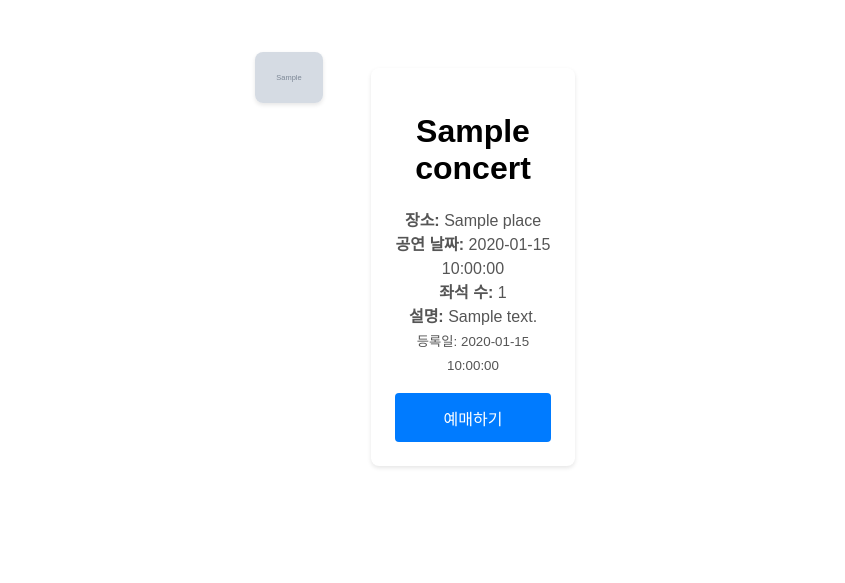
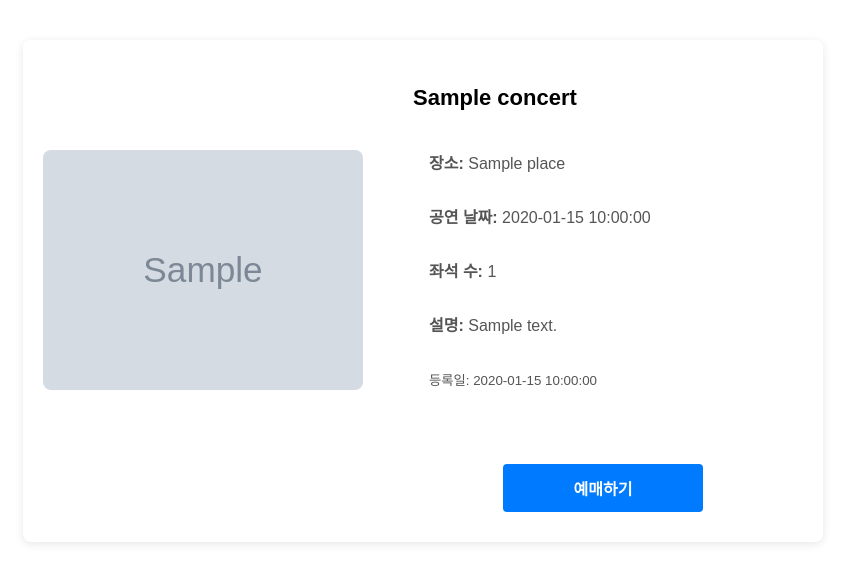
Before and after one commit to ssg-project/fe-web, a Flask app: template app/templates/detail.html in a window 1280 px wide. Shown: the part 50-633 px from the top of the page, without its empty margins (217-1062 px from the left). Run offline with Flask 3, Linux system fonts and the light colour scheme; the template is opened without the code that fills it: most values are stand-ins (such as "Sample title", 1, 10 or a date in 2020); grey boxes marked "Sample" are stand-in pictures.

Commit message:
feat:상세페이지 layout 변경

```diff
--- /dev/null
+++ b/app/static/js/main.js
@@ -0,0 +1,3 @@
+function showMainPage() {
+
+}
--- a/app/templates/detail.html
+++ b/app/templates/detail.html
@@ -1,21 +1,21 @@
 {% extends "layout.html" %}
-
 {% block title %}{{ concert.name }} - 공연 상세{% endblock %}
-
 {% block content %}
 <div id="concert-detail" data-concert='{{ concert|tojson|safe }}'></div>
 <div class="content-wrapper">
-    <div class="poster">
+    <div class="card">
+        <div class="poster-container">
             <img src="{{ concert.image }}" alt="공연 이미지: {{ concert.name }}">
         </div>
+        <div class="info-container">
+            <h1 class="card-title">{{ concert.name }}</h1>
             <div class="details">
-        <div class="container">
-            <h1>{{ concert.name }}</h1>
                 <p><strong>장소:</strong> {{ concert.place }}</p>
                 <p><strong>공연 날짜:</strong> {{ concert.date }}</p>
                 <p><strong>좌석 수:</strong> {{ concert.seat_count }}</p>
                 <p><strong>설명:</strong> {{ concert.description }}</p>
                 <p><small>등록일: {{ concert.created_at }}</small></p>
+            </div>
             <div class="booking-container">
                 {% if concert.is_full == True %}
                 <button type="button" class="submit-button sold-out" disabled>좌석매진</button>
@@ -31,6 +31,89 @@
 
 <!-- 웹소켓 URL 전달을 위한 hidden input -->
 <input type="hidden" id="websocket-url" value="{{ config['WEBSOCKET_SERVER_URL'] }}">
+
+<style>
+    .content-wrapper {
+        width: 800px;
+        margin: 20px auto;
+        padding: 0;
+    }
+
+    .card {
+        display: flex;
+        flex-direction: row;
+        width: 800px;
+        background-color: #fff;
+        box-shadow: 0 2px 10px rgba(0,0,0,0.1);
+        border-radius: 8px;
+        overflow: hidden;
+    }
+
+    .poster-container {
+        width: 320px;
+        height: 420px;
+        padding: 20px;
+        display: flex;
+        justify-content: center;
+        align-items: center;
+        background-color: #fff;
+    }
+
+    .poster-container img {
+        max-width: 100%;
+        max-height: 100%;
+        object-fit: contain;
+    }
+
+    .info-container {
+        flex: 1;
+        padding: 30px;
+        display: flex;
+        flex-direction: column;
+    }
+
+    .card-title {
+        font-size: 22px;
+        font-weight: bold;
+        margin-bottom: 25px;
+        text-align: left;
+    }
+
+    .details {
+        flex: 1;
+    }
+
+    .details p {
+        margin-bottom: 15px;
+        line-height: 1.5;
+        text-align: left;
+    }
+
+    .booking-container {
+        margin-top: 25px;
+    }
+
+    .submit-button {
+        background-color: #007bff;
+        color: white;
+        border: none;
+        padding: 12px 0;
+        border-radius: 4px;
+        cursor: pointer;
+        font-weight: bold;
+        width: 100%;
+        font-size: 16px;
+    }
+
+    .submit-button:hover {
+        background-color: #0056b3;
+    }
+
+    .sold-out {
+        background-color: #6c757d;
+        cursor: not-allowed;
+    }
+</style>
 {% endblock %}
 
 {% block extra_js %}
```
Lines whose indentation alone changed are shown as unchanged.
